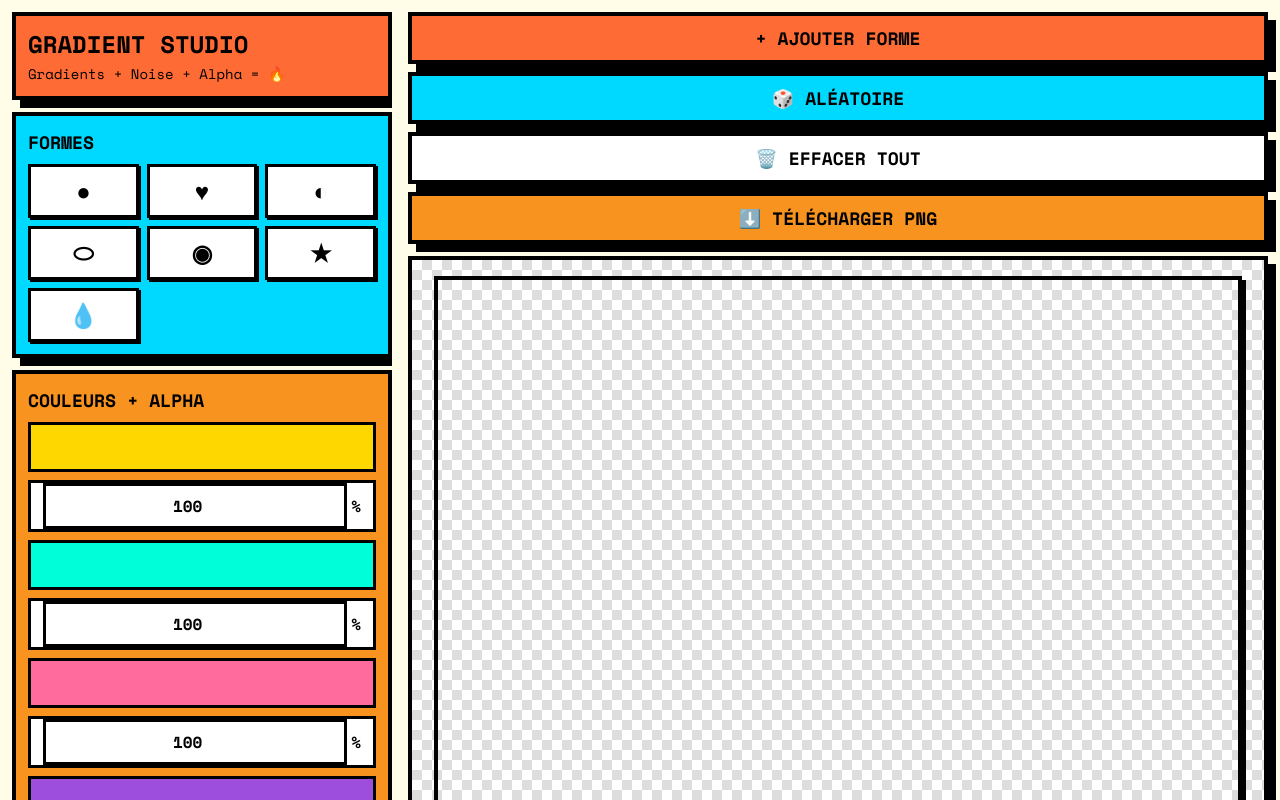
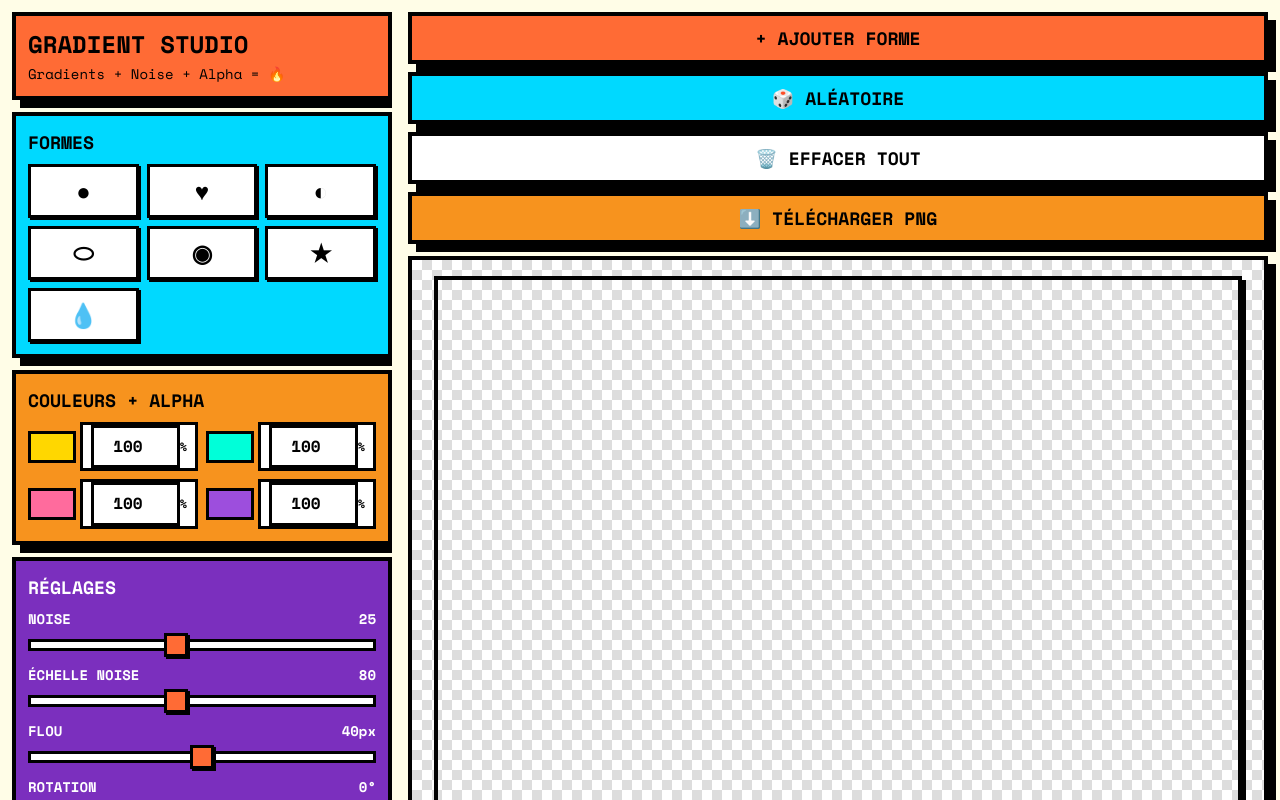
Before and after one commit to Walkberg/gradient-shape, a React (Vite) app in the folder gradient-shape/: page / in a window 1280 px wide. Built offline with nearby package versions, Linux system fonts and the light colour scheme.

Commit message:
refactor: update layout and styling in GradientShapeStudio component

```diff
--- a/gradient-shape/src/GradientStudio.css
+++ b/gradient-shape/src/GradientStudio.css
@@ -89,8 +89,6 @@ input[type="range"]::-moz-range-thumb {
 input[type="color"] {
   -webkit-appearance: none;
   border: 3px solid #000;
-  width: 100%;
-  height: 50px;
   cursor: pointer;
   background: transparent;
 }
--- a/gradient-shape/src/GradientStudio.tsx
+++ b/gradient-shape/src/GradientStudio.tsx
@@ -74,9 +74,9 @@ export function GradientShapeStudio(): JSX.Element {
             <h2 className="text-lg font-bold mb-2 uppercase text-black">
               Couleurs + Alpha
             </h2>
-            <div className="space-y-2">
+            <div className="grid grid-cols-2 gap-2">
               {colors.map((color, index) => (
-                <div key={index} className="grid grid-cols-[1fr,100px] gap-2">
+                <div key={index} className="flex items-center gap-1">
                   <input
                     type="color"
                     value={color}
@@ -85,8 +85,9 @@ export function GradientShapeStudio(): JSX.Element {
                       newColors[index] = e.target.value;
                       setColors(newColors);
                     }}
+                    className="w-12 h-8"
                   />
-                  <div className="bg-white brutal-border-thin px-3 flex items-center justify-center font-bold">
+                  <div className="bg-white brutal-border-thin px-2 flex items-center justify-center font-bold text-xs flex-1">
                     <input
                       type="number"
                       min="0"
@@ -100,7 +101,7 @@ export function GradientShapeStudio(): JSX.Element {
                       className="w-full text-center border-0 bg-transparent"
                       style={{ outline: "none" }}
                     />
-                    <span className="ml-1">%</span>
+                    <span>%</span>
                   </div>
                 </div>
               ))}
```
